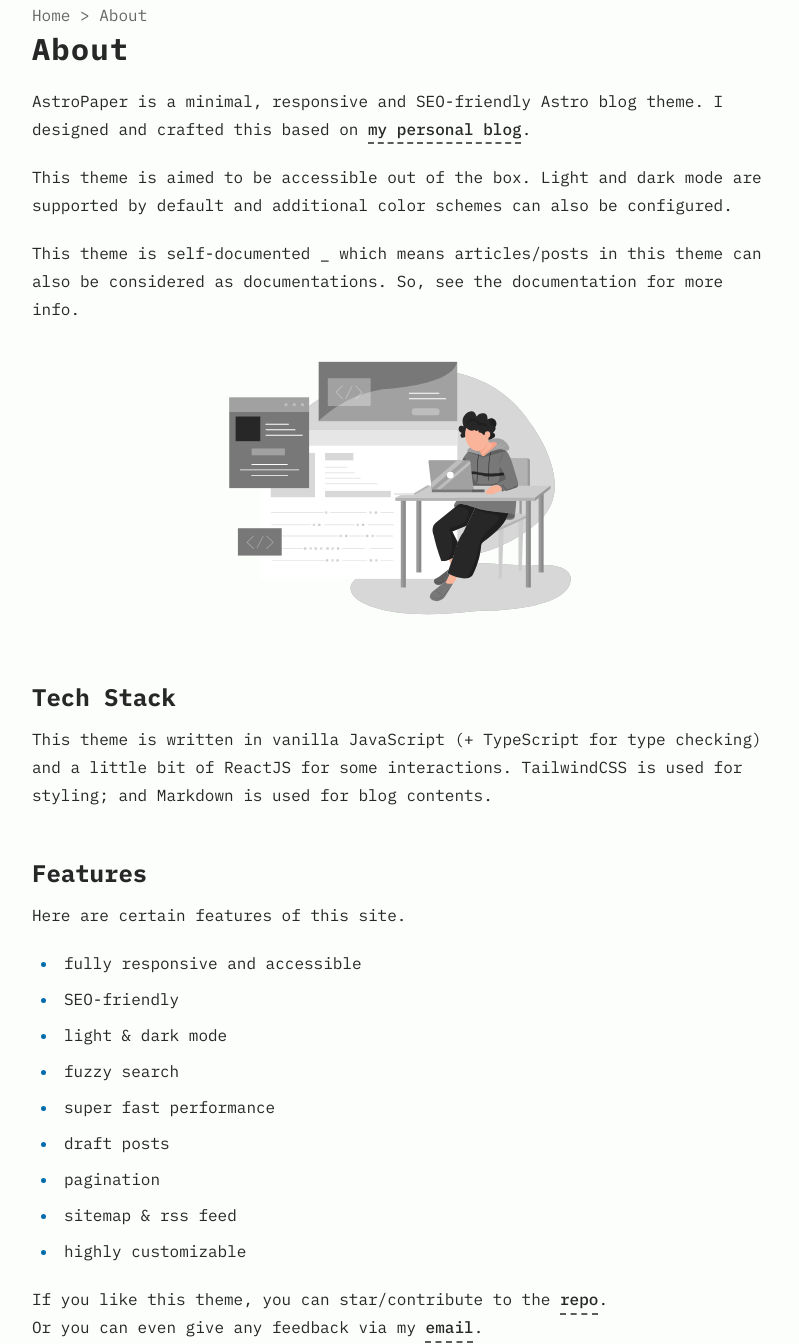
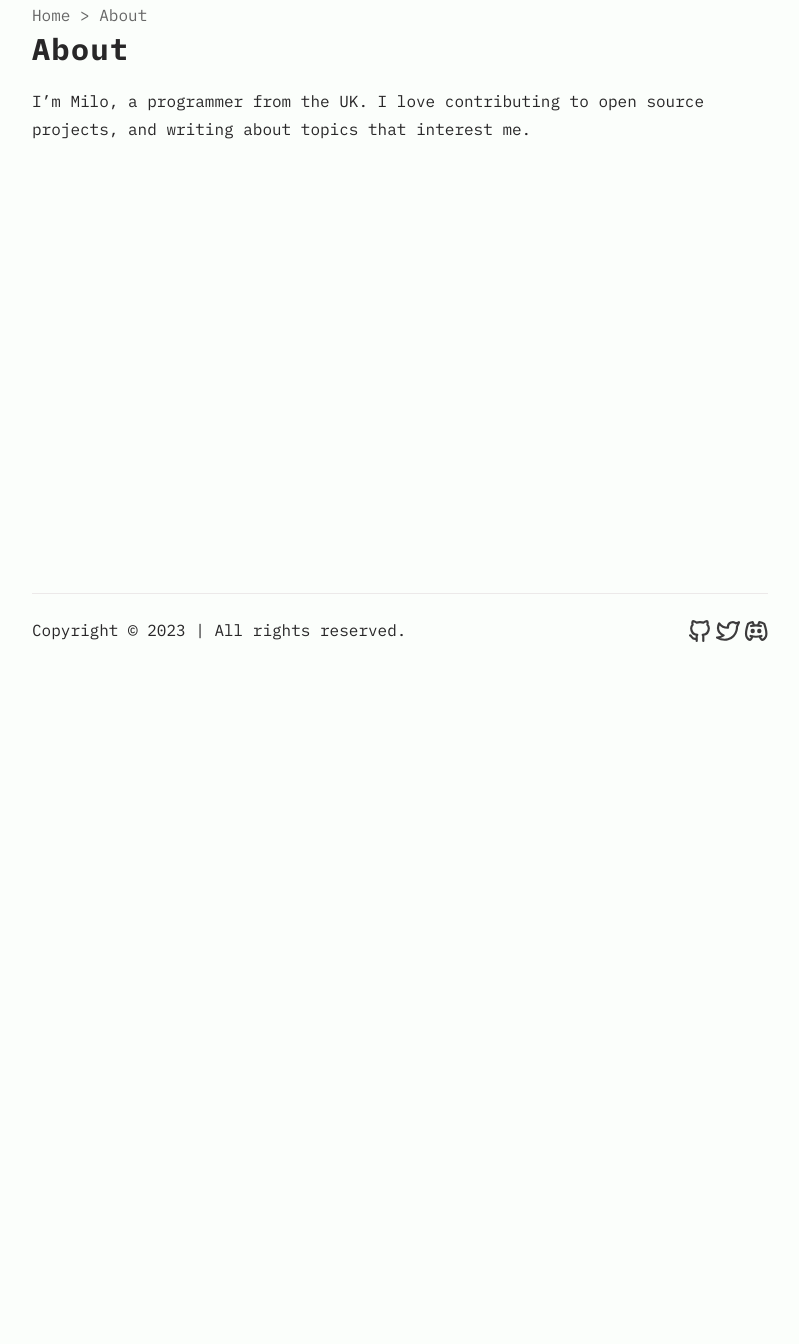
Before and after one commit to Milo123459/website, an Astro site: page /about in a window 1280 px wide. Shown: the part 134-1478 px from the top of the page, without its empty margins (240-1039 px from the left). After the commit the page ends 800 px from the top, so only its background shows below. Built offline with nearby package versions, Linux system fonts and the light colour scheme; Astro itself is replaced by a stand-in of ours.

Commit message:
okay then

```diff
--- a/src/pages/about.md
+++ b/src/pages/about.md
@@ -3,34 +3,4 @@
 title: "About"
 ---
 
-AstroPaper is a minimal, responsive and SEO-friendly Astro blog theme. I designed and crafted this based on [my personal blog](https://satnaing.dev/blog).
-
-This theme is aimed to be accessible out of the box. Light and dark mode are supported by
-default and additional color schemes can also be configured.
-
-This theme is self-documented \_ which means articles/posts in this theme can also be considered as documentations. So, see the documentation for more info.
-
-<div>
-  <img src="/assets/dev.svg" class="sm:w-1/2 mx-auto" alt="coding dev illustration">
-</div>
-
-## Tech Stack
-
-This theme is written in vanilla JavaScript (+ TypeScript for type checking) and a little bit of ReactJS for some interactions. TailwindCSS is used for styling; and Markdown is used for blog contents.
-
-## Features
-
-Here are certain features of this site.
-
-- fully responsive and accessible
-- SEO-friendly
-- light & dark mode
-- fuzzy search
-- super fast performance
-- draft posts
-- pagination
-- sitemap & rss feed
-- highly customizable
-
-If you like this theme, you can star/contribute to the [repo](https://github.com/satnaing/astro-paper).
-Or you can even give any feedback via my [email](mailto:contact@satnaing.dev).
+I'm Milo, a programmer from the UK. I love contributing to open source projects, and writing about topics that interest me.
```
